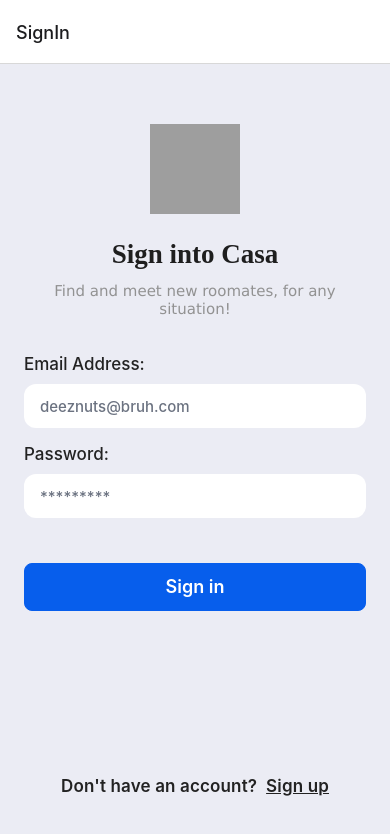
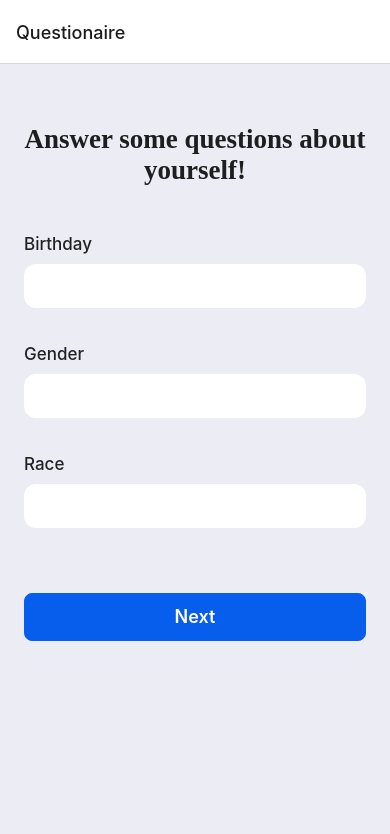
Before and after one commit to ryanzambrano/app, a React Native app: screen /Questionaire in a window 390 px wide. Shown: the top 834 px of the page. Built offline with nearby package versions, Linux system fonts and the light colour scheme; grey boxes are pictures that could not be loaded.

Commit message:
questionaire update

```diff
--- a/App.js
+++ b/App.js
@@ -5,6 +5,7 @@ import { StyleSheet, Text, TextInput, View, Image, SafeAreaView, TouchableOpacit
 import { supabase } from './components/auth/supabase.js';
 import SignIn from './components/signIn.js';
 import SignUp from './components/signUp.js';
+import Questionaire from './components/questionaire.js';
 import { NavigationContainer } from '@react-navigation/native';
 import { createStackNavigator } from '@react-navigation/stack';
 
@@ -15,8 +16,10 @@ const App = () => {
     <NavigationContainer>
       <Stack.Navigator>
         {/* Define a Stack.Screen component for each screen */}
-        <Stack.Screen name="SignIn" component={SignIn} />
-        <Stack.Screen name="SignUp" component={SignUp} />
+        {/*<Stack.Screen name="SignIn" component={SignIn} />*/}
+        {/*<Stack.Screen name="SignUp" component={SignUp} />*/}
+        <Stack.Screen name="Questionaire" component={Questionaire} />
+
       </Stack.Navigator>
     </NavigationContainer>
   );
--- a/components/questionaire.js
+++ b/components/questionaire.js
@@ -0,0 +1,272 @@
+import 'react-native-url-polyfill/auto';
+import React, { useState } from 'react';
+import { StatusBar } from 'expo-status-bar';
+import { StyleSheet, Text, TextInput, View, Image, SafeAreaView, TouchableOpacity, Button, Modal } from 'react-native';
+import { Picker } from '@react-native-picker/picker';
+import { supabase } from './auth/supabase.js';
+import SignUp from './signUp.js';
+import BirthdayPicker from './smaller-components/birthday-picker.js';
+//import { insertUser} from './server.js';
+
+export const Questionaire = ({navigation}) => {
+
+  const [loading, setLoading] = useState(false)
+  async function signInUser(email, password) {
+    setLoading(true)
+    const { error } = await supabase.auth.signInWithPassword({
+      email: email,
+      password: password,
+    })
+
+    if (error) Alert.alert(error.message)
+    setLoading(false)
+  }
+
+
+  const [form, setForm] = useState({
+    email: '',
+    password: '',
+  });
+
+  const [isModalVisible, setIsModalVisible] = useState(false);
+    const [selectedDay, setSelectedDay] = useState('');
+    const [selectedMonth, setSelectedMonth] = useState('');
+    const [selectedYear, setSelectedYear] = useState('');
+
+    const days = Array.from(Array(31).keys()).map((day) => String(day + 1));
+    const months = [
+      'January', 'February', 'March', 'April', 'May', 'June',
+      'July', 'August', 'September', 'October', 'November', 'December'
+    ];
+    const years = Array.from(Array(100).keys()).map((year) => String(2023 - year));
+
+    const openModal = () => {
+      setIsModalVisible(true);
+    };
+
+    const closeModal = () => {
+      setIsModalVisible(false);
+    };
+
+
+    const handleSave = () => {
+
+        closeModal();
+
+        const birthday = {
+          day: selectedDay,
+          month: selectedMonth,
+          year: selectedYear
+        };
+
+      };
+
+
+
+  return (
+    <SafeAreaView style={{ flex: 1, backgroundColor: '#eBecf4' }}>
+      <View style={styles.container}>
+        <View style={styles.header}>
+          <Text style = { styles.titleText }>Answer some questions about yourself!</Text>
+        </View>
+
+        <View style={styles.form}>
+
+          <View style={styles.input}>
+            <Text style={styles.inputHeader}>Birthday</Text>
+
+            <TextInput style={styles.inputControl}
+            placeholder="Select your birthday"
+            placeholderTextColor="#6b7280"
+            value={`${selectedDay} ${selectedMonth} ${selectedYear}`}
+            onFocus={openModal}>
+    </TextInput>
+
+        <Modal visible={isModalVisible} animationType="slide">
+          <View>
+            <Picker
+              selectedValue={selectedDay}
+              onValueChange={(itemValue) => setSelectedDay(itemValue)}
+            >
+              {days.map((day) => (
+                <Picker.Item key={day} label={day} value={day} />
+              ))}
+            </Picker>
+
+            <Picker
+              selectedValue={selectedMonth}
+              onValueChange={(itemValue) => setSelectedMonth(itemValue)}
+            >
+              {months.map((month) => (
+                <Picker.Item key={month} label={month} value={month} />
+              ))}
+            </Picker>
+
+            <Picker
+              selectedValue={selectedYear}
+              onValueChange={(itemValue) => setSelectedYear(itemValue)}
+            >
+              {years.map((year) => (
+                <Picker.Item key={year} label={year} value={year} />
+              ))}
+            </Picker>
+
+            <Button title="Save" onPress={handleSave} />
+            <Button title="Cancel" onPress={closeModal} />
+          </View>
+        </Modal>
+          </View>
+
+          <View style={styles.input}>
+            <Text style={styles.inputHeader}>Gender</Text>
+            <TextInput style={styles.inputControl}hi
+              autoCapitalize='none'
+              autoCorrect={false}
+              value={form.email}
+              onChangeText={email => setForm({ ...form, email })}
+            />
+          </View>
+
+          <View style={styles.input}>
+            <Text style={styles.inputHeader}>Race</Text>
+            <TextInput style={styles.inputControl}
+              styles={styles.inputControl}
+              autoCorrect={false}
+              value={form.password}
+              onChangeText={password => setForm({ ...form, password })}
+              secureTextEntry={true}
+            />
+          </View>
+
+          <View style={styles.formAction}>
+            <TouchableOpacity
+              onPress={() => {
+                // handle onPress
+
+
+              }}>
+              <View style={styles.continue}>
+                <Text style={styles.continueText}>Next</Text>
+
+              </View>
+            </TouchableOpacity>
+          </View>
+
+          <TouchableOpacity
+            onPress={() => {
+              // handle link
+            navigation.navigate('SignUp')
+            }}
+            style={{ marginTop: 'auto' }}>
+          </TouchableOpacity>
+        </View>
+      </View>
+    </SafeAreaView>
+
+
+  );
+}
+
+const styles = StyleSheet.create({
+  container: {
+    padding: 24,
+    flex: 1,
+  },
+
+  header: {
+    marginVertical: 36,
+  },
+
+  headerImage: {
+    width: 90,
+    height: 90,
+    alignSelf: 'center',
+    marginBottom: 25,
+  },
+
+  titleText: {
+    fontFamily: 'Verdana-Bold',
+    fontSize: 27,
+    fontWeight: '700',
+    textAlign: "center",
+    marginBottom: 12,
+    color: '#1e1e1e',
+  },
+
+  sloganText: {
+    fontFamily: 'Verdana',
+    fontSize: 15,
+    fontWeight: '500',
+    color: '#929292',
+    textAlign: "center",
+  },
+
+  input: {
+    marginBottom: 16,
+  },
+
+  inputHeader: {
+    fontSize: 17,
+    fontWeight: '500',
+    color: '#222',
+    marginBottom: 10,
+  },
+
+  inputControl: {
+    backgroundColor: '#fff',
+    color: '#222',
+    fontWeight: '500',
+    height: 44,
+    paddingVertical: 10,
+    paddingHorizontal: 16,
+    borderRadius: 12,
+    fontSize: 15,
+    marginBottom: 20,
+  },
+
+  form: {
+    marginBottom: 24,
+    flex: 1,
+  },
+
+  formAction: {
+    marginVertical: 24,
+  },
+
+  formFooter: {
+     fontSize: 17,
+     fontWeight: '600',
+     color: '#222',
+     textAlign: 'center',
+     letterSpacing: 0.15,
+  },
+
+  continue: {
+    marginTop: 5,
+    marginBottom: 20,
+    flexDirection: 'row',
+    alignItems: 'center',
+    justifyContent: 'center',
+    borderRadius: 8,
+    paddingVertical: 10,
+    paddingHorizontal: 20,
+    borderWidth: 1,
+    backgroundColor: '#075eec',
+    borderColor: '#075eec',
+  },
+
+  continueText: {
+    fontSize: 18,
+    lineHeight: 26,
+    fontWeight: '600',
+    color: '#fff',
+  },
+
+  none: {
+
+  },
+
+
+});
+
+export default Questionaire;
--- /dev/null
+++ b/components/smaller-components/birthday-picker.js
@@ -0,0 +1,98 @@
+import React, { useState } from 'react';
+import { View, TextInput, Modal, Button, StyleSheet } from 'react-native';
+import { Picker } from '@react-native-picker/picker';
+
+export const BirthdayPicker = () => {
+    const [isModalVisible, setIsModalVisible] = useState(false);
+    const [selectedDay, setSelectedDay] = useState('');
+    const [selectedMonth, setSelectedMonth] = useState('');
+    const [selectedYear, setSelectedYear] = useState('');
+
+    const days = Array.from(Array(31).keys()).map((day) => String(day + 1));
+    const months = [
+      'January', 'February', 'March', 'April', 'May', 'June',
+      'July', 'August', 'September', 'October', 'November', 'December'
+    ];
+    const years = Array.from(Array(100).keys()).map((year) => String(2023 - year));
+
+    const openModal = () => {
+      setIsModalVisible(true);
+    };
+
+    const closeModal = () => {
+      setIsModalVisible(false);
+    };
+
+
+    const handleSave = () => {
+
+        closeModal();
+
+        const birthday = {
+          day: selectedDay,
+          month: selectedMonth,
+          year: selectedYear
+        };
+
+      };
+
+
+    return (
+      <View>
+        <TextInput style={styles.inputControl}
+            placeholder="Select your birthday"
+            placeholderTextColor="#6b7280"
+            value={`${selectedDay} ${selectedMonth} ${selectedYear}`}
+            onFocus={openModal}>
+    </TextInput>
+
+        <Modal visible={isModalVisible} animationType="slide">
+          <View>
+            <Picker
+              selectedValue={selectedDay}
+              onValueChange={(itemValue) => setSelectedDay(itemValue)}
+            >
+              {days.map((day) => (
+                <Picker.Item key={day} label={day} value={day} />
+              ))}
+            </Picker>
+
+            <Picker
+              selectedValue={selectedMonth}
+              onValueChange={(itemValue) => setSelectedMonth(itemValue)}
+            >
+              {months.map((month) => (
+                <Picker.Item key={month} label={month} value={month} />
+              ))}
+            </Picker>
+
+            <Picker
+              selectedValue={selectedYear}
+              onValueChange={(itemValue) => setSelectedYear(itemValue)}
+            >
+              {years.map((year) => (
+                <Picker.Item key={year} label={year} value={year} />
+              ))}
+            </Picker>
+
+            <Button title="Save" onPress={handleSave} />
+            <Button title="Cancel" onPress={closeModal} />
+          </View>
+        </Modal>
+      </View>
+    );
+  };
+
+  const styles = StyleSheet.create({
+  inputControl: {
+    backgroundColor: '#fff',
+    color: '#222',
+    fontWeight: '500',
+    height: 44,
+    paddingVertical: 10,
+    paddingHorizontal: 16,
+    borderRadius: 12,
+    fontSize: 15,
+  },
+});
+export default BirthdayPicker;
```
